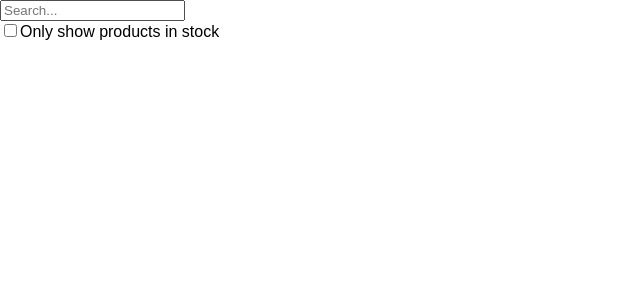
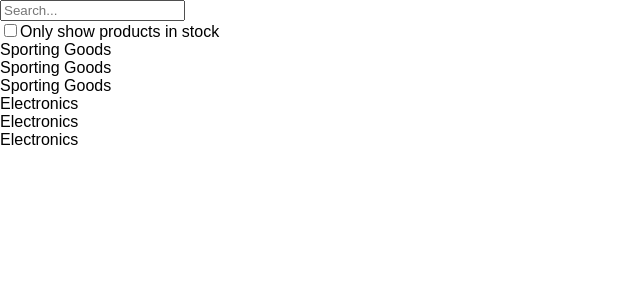
Before and after one commit to GloireMutaliko21/stock-produits-react-categoryGrouped, a React (Create React App) app: page / in a window 1280 px wide. Shown: the top 300 px of the page, without its empty margins (0-640 px from the left). Built offline with nearby package versions, Linux system fonts and the light colour scheme.

Commit message:
feat: ajout compsant Catégories

```diff
--- a/src/components/App.js
+++ b/src/components/App.js
@@ -1,11 +1,13 @@
 import React, { Component } from 'react';
 import Search from './Search';
+import Tableau from './Tableau';
 
 class App extends Component {
   render() {
     return (
       <div className="App">
-        <Search/>
+        <Search />
+        <Tableau />
       </div>
     );
   }
--- /dev/null
+++ b/src/components/Categories.jsx
@@ -0,0 +1,7 @@
+import React from "react";
+
+function Categories(props) {
+    return <div>{props.categorie} </div>
+}
+
+export default Categories
--- /dev/null
+++ b/src/components/Tableau.jsx
@@ -0,0 +1,24 @@
+import React from "react";
+import { produits } from "../data/produits";
+import Categories from './Categories';
+
+function Tableau() {
+    let tableauCategories = []
+
+    produits.forEach((produit) => {
+        tableauCategories.push(produit.category)
+    })
+
+    const listeCategories = tableauCategories
+        .map((categorie) =>
+            <Categories
+                key={categorie}
+                categorie={categorie}
+            />
+        )
+
+    return <div>{listeCategories} </div>
+
+}
+
+export default Tableau
```
